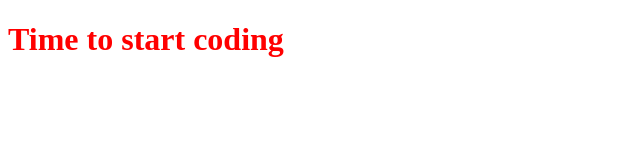
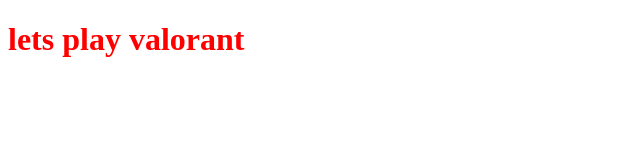
Before and after one commit to FezzCodes/First-github-project, a plain HTML site: page index.html in a window 1280 px wide. Shown: the whole page, without its empty margins (0-640 px from the left). Drawn offline with Linux system fonts and the light colour scheme.

Commit message:
lets play valorant

```diff
--- a/index.html
+++ b/index.html
@@ -8,7 +8,7 @@
     <link rel="stylesheet" href="styles.css">
 </head>
 <body>
-    <h1> Time to start coding
+    <h1> lets play valorant
 
     </h1>
 </body>
```
